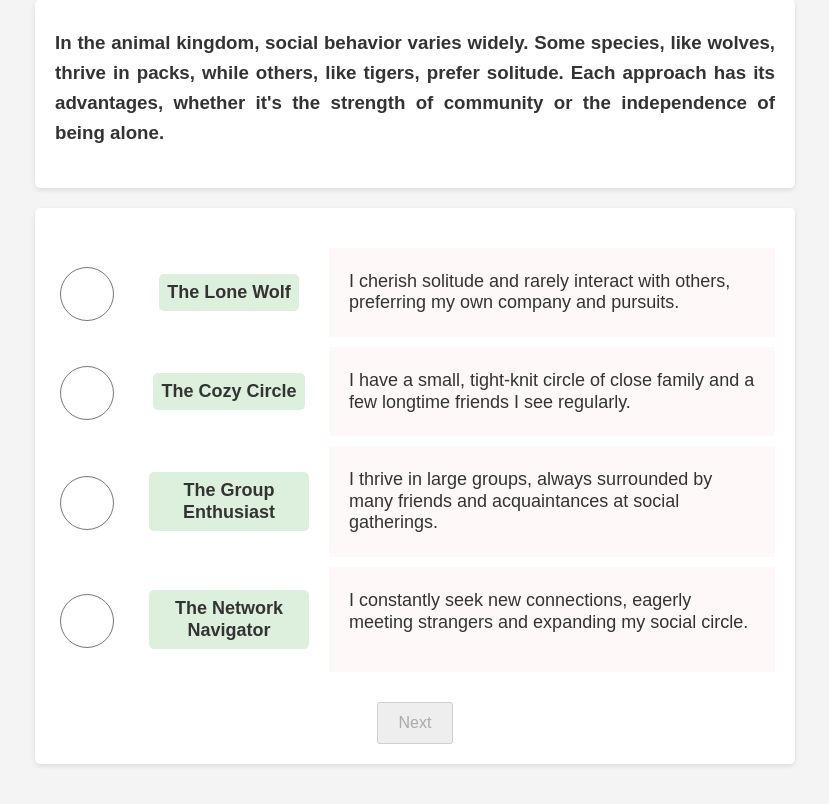
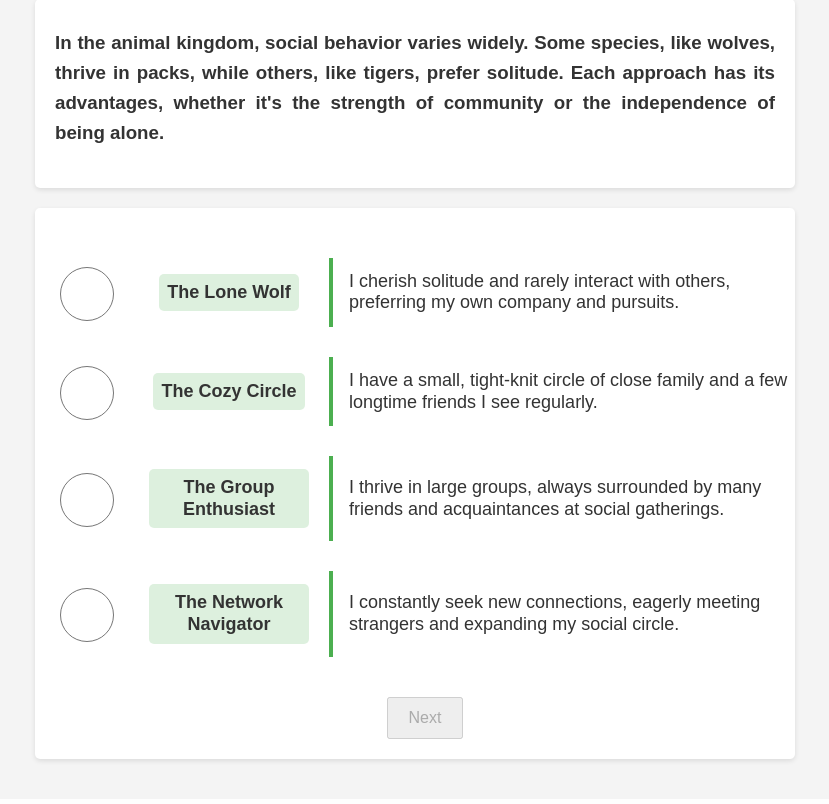
Before and after one commit to ju-henry/WildlyMe, a Flask app: page /question in a window 1280 px wide. Shown: the part 129-933 px from the top of the page, without its empty margins (225-1054 px from the left). Run offline with Flask 3, Linux system fonts and the light colour scheme.

Commit message:
added styles to question.html

```diff
--- a/static/style.css
+++ b/static/style.css
@@ -65,6 +65,10 @@ section {
     box-shadow: 0 2px 5px rgba(0,0,0,0.1);
 }
 
+#answers {
+    padding-right: 0;
+}
+
 .animal-icons {
     display: flex;
     justify-content: space-around;
@@ -123,8 +127,21 @@ form {
 
 .right-column {
     flex-grow: 1; /* Fills the remaining space */
-    background-color: #ffe4e140; /* Light pink background */
+    /*background-color: #ffe4e140; /* Light pink background */
+    position: relative;
+    display: flex;
+    align-items: center; /* Centers vertically */
+    padding-right: 0;
 }
+
+.vertical-bar {
+    position: absolute; /* Position it absolutely within the container */
+    left: 0; /* Align to the left */
+    top: 10px; /* Start from the top */
+    bottom: 10px; /* Extend to the bottom */
+    width: 4px; /* Width of the vertical bar */
+    background-color: #4CAF50; /* Change this to your desired color */
+  }
 
 .answer-option {
     display: flex;
--- a/templates/question.html
+++ b/templates/question.html
@@ -23,6 +23,7 @@
                             <p class="catchword">{{ question.answer_short[loop.index - 1] }}</p>
                         </div>
                         <div class="column right-column">
+                            <div class="vertical-bar"></div>
                             <p>{{ option }}</p>
                         </div>
                     </div>
```
